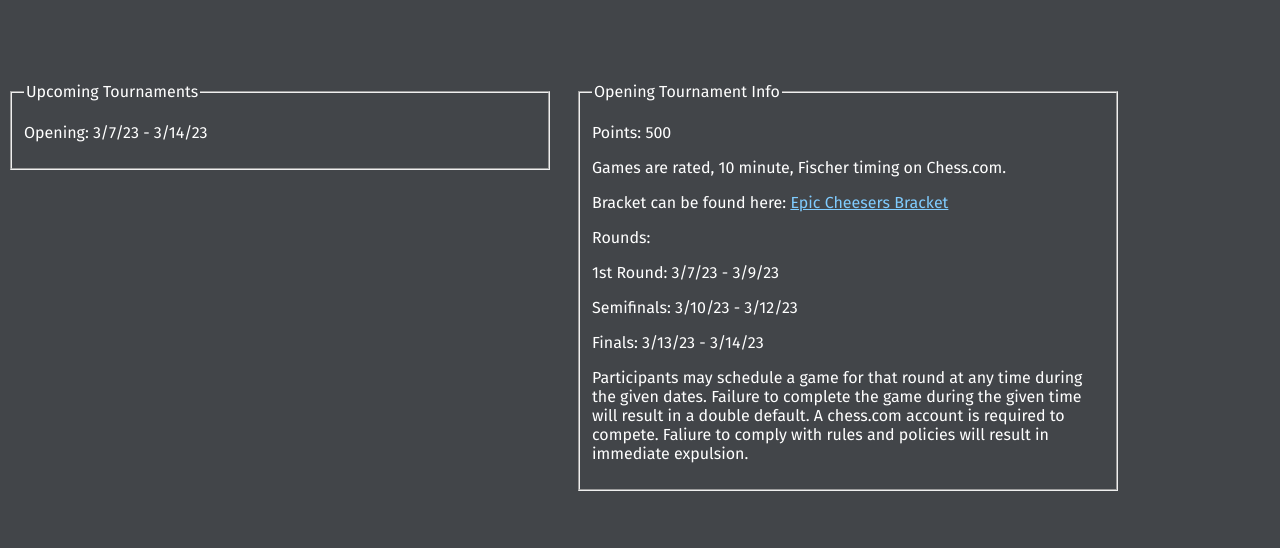
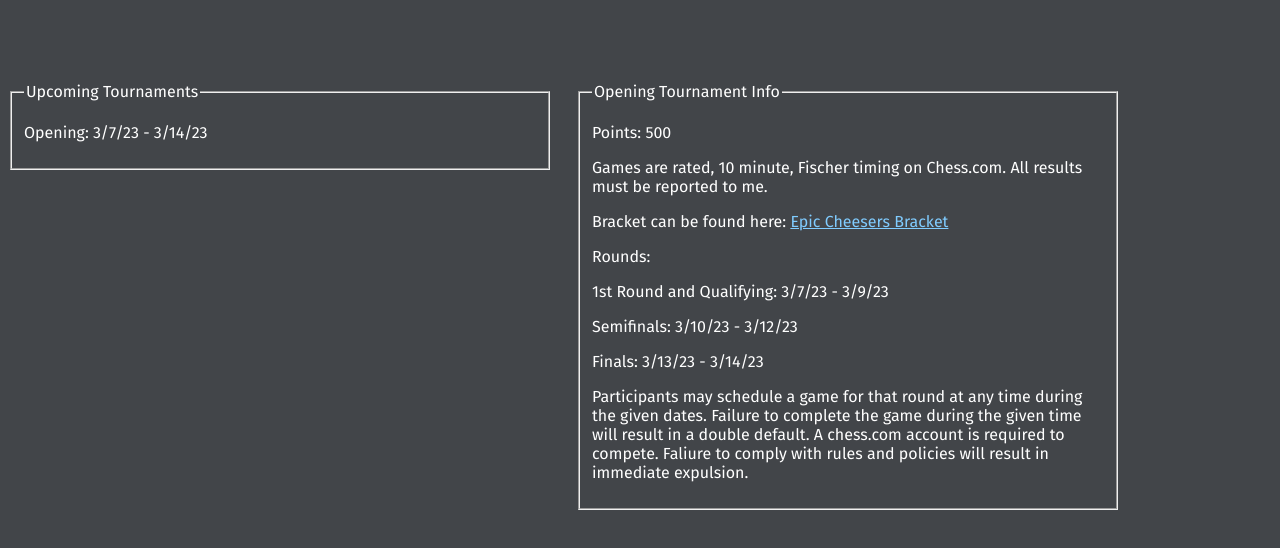
Before and after one commit to MRTACO09/EpicCheesers, a plain HTML site: page index.html in a window 1280 px wide. Shown: the part 68-616 px from the top of the page. Drawn offline with Linux system fonts and the light colour scheme.

Commit message:
Update index.html

```diff
--- a/index.html
+++ b/index.html
@@ -11,11 +11,11 @@
     <fieldset class='tournaments' id='oneinfo'>
       <legend>Opening Tournament Info</legend>
       <p>Points: 500</p>
-      <p>Games are rated, 10 minute, Fischer timing on Chess.com. </p>
+      <p>Games are rated, 10 minute, Fischer timing on Chess.com. All results must be reported to me.</p>
       <p>Bracket can be found here: <a href='https://docs.google.com/spreadsheets/d/15Be2qmDaptZhdzTny92P4lUoDfLjZeSogTA3fQHwLGo/edit?usp=sharing' style='color: #80ccff;
 '>Epic Cheesers Bracket</a></p>
       <p>Rounds:</p>
-      <p>1st Round: 3/7/23 - 3/9/23</p>
+      <p>1st Round and Qualifying: 3/7/23 - 3/9/23</p>
       <p>Semifinals: 3/10/23 - 3/12/23</p>
       <p>Finals: 3/13/23 - 3/14/23</p>
       <p>Participants may schedule a game for that round at any time during the given dates. Failure to complete the game during the given time will result in a double default. A chess.com account is required to compete. Faliure to comply with rules and policies will result in immediate expulsion.</p>
```
